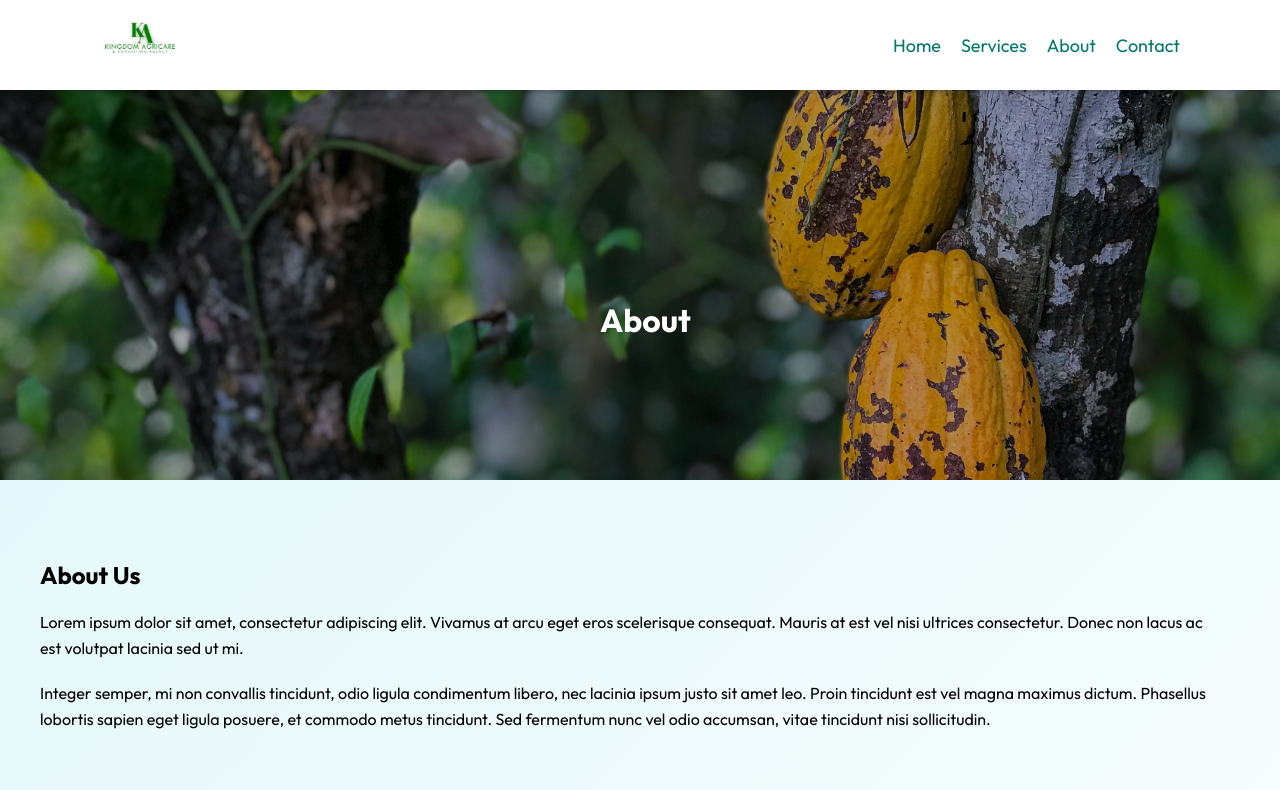
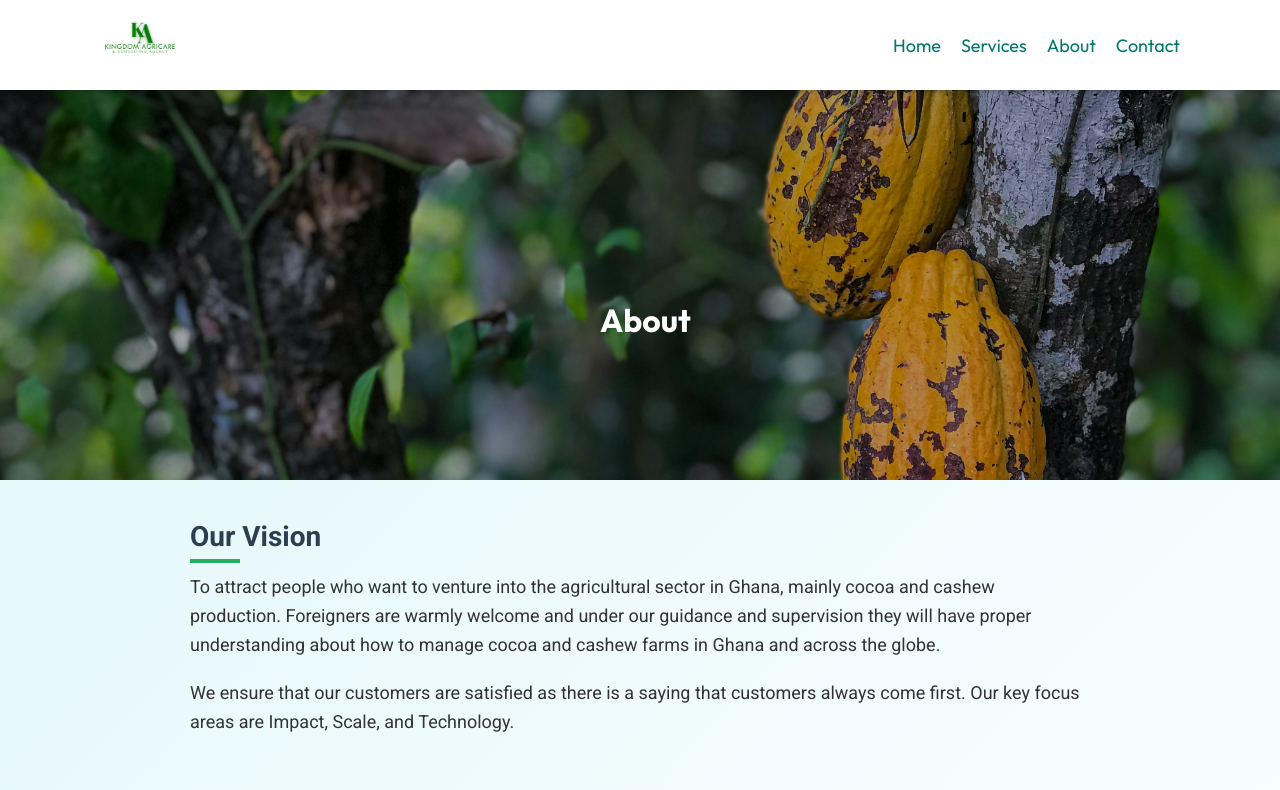
Before and after one commit to alikamatu/ghaco, a React (Vite) app: page /about in a window 1280 px wide. Shown: the top 790 px of the page. Built offline with nearby package versions, Linux system fonts and the light colour scheme; a web font is replaced by a local one.

Commit message:
Update About.jsx

```diff
--- a/src/components/About/About.jsx
+++ b/src/components/About/About.jsx
@@ -12,23 +12,6 @@ const About = () => {
       <h1>About</h1>
     </div>
   </div>
-    <div className="about-page">
-      <div className="about-content">
-        <h1>About Us</h1>
-        <p>
-          Lorem ipsum dolor sit amet, consectetur adipiscing elit. Vivamus at
-          arcu eget eros scelerisque consequat. Mauris at est vel nisi ultrices
-          consectetur. Donec non lacus ac est volutpat lacinia sed ut mi.
-        </p>
-        <p>
-          Integer semper, mi non convallis tincidunt, odio ligula condimentum
-          libero, nec lacinia ipsum justo sit amet leo. Proin tincidunt est vel
-          magna maximus dictum. Phasellus lobortis sapien eget ligula posuere,
-          et commodo metus tincidunt. Sed fermentum nunc vel odio accumsan,
-          vitae tincidunt nisi sollicitudin.
-        </p>
-      </div>
-    </div>
     <div className="about">
       <section className="vision">
         <h2>Our Vision</h2>
```
